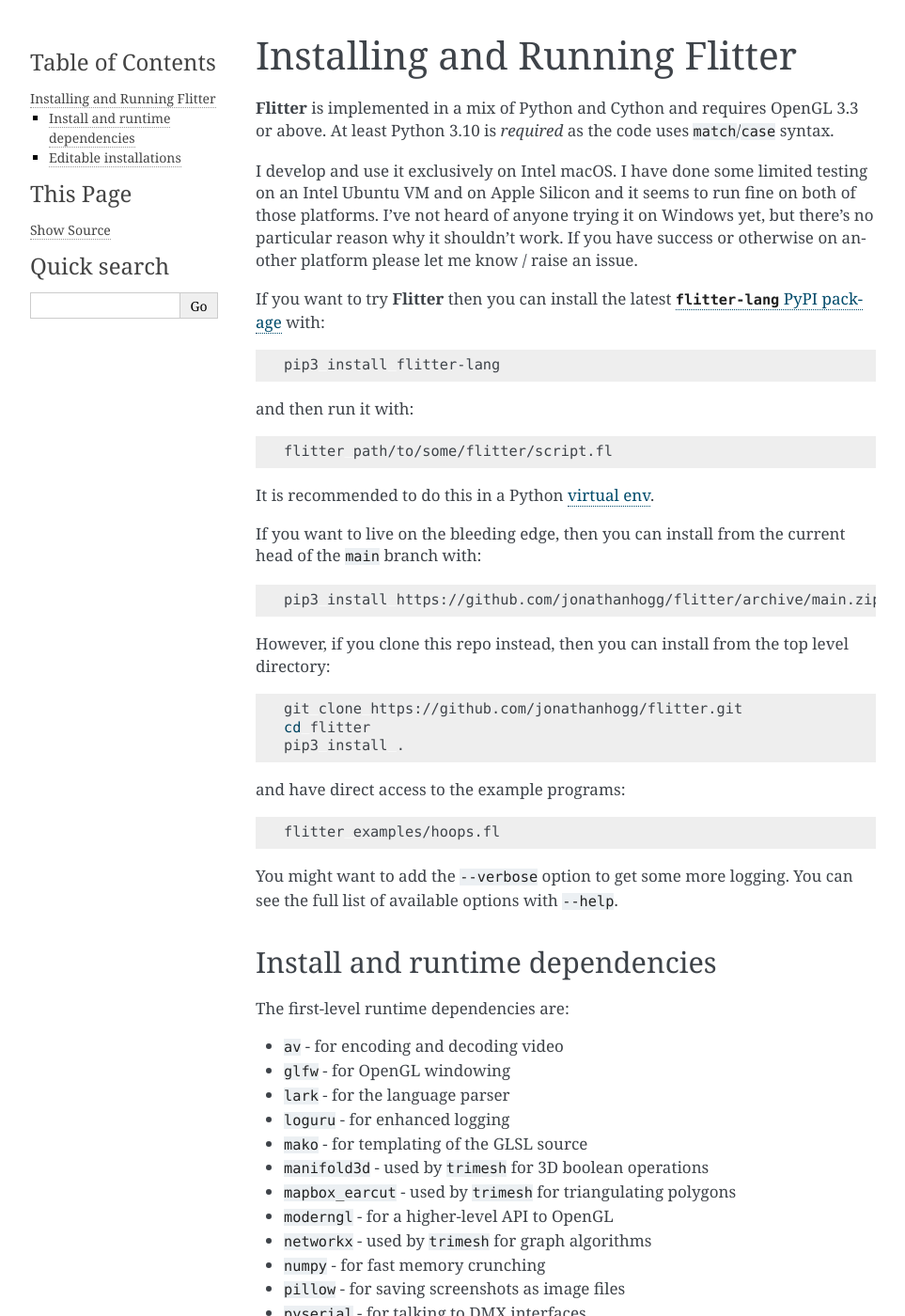
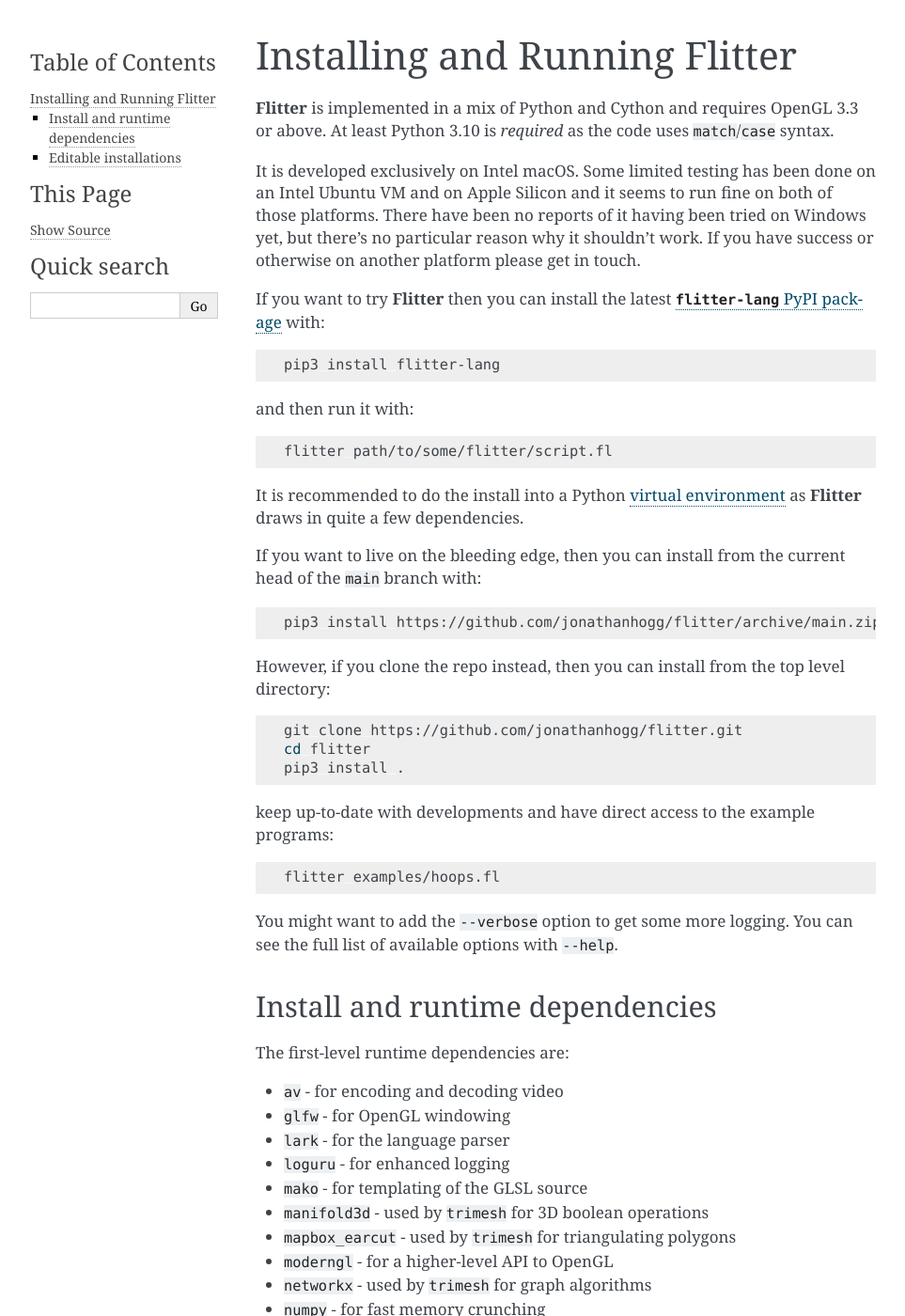
Before and after one commit to jonathanhogg/flitter, a Sphinx documentation site: the page built from docs/install.md, in a window 1280 px wide and 1400 px high. Shown: the whole window at 94% size, without its empty margins (148-1111 px from the left). Built offline with Sphinx 7.4.7, drawn with Linux system fonts in a browser that asks for light colours; some of the changed text lies outside the part shown.

Commit message:
Trying to get readthedocs to a basic level of usefulness

````diff
--- a/docs/install.md
+++ b/docs/install.md
@@ -5,11 +5,11 @@
 3.3 or above. At least Python 3.10 is *required* as the code uses `match`/`case`
 syntax.
 
-I develop and use it exclusively on Intel macOS. I have done some limited
-testing on an Intel Ubuntu VM and on Apple Silicon and it seems to run fine on
-both of those platforms. I've not heard of anyone trying it on Windows yet, but
-there's no particular reason why it shouldn't work. If you have success or
-otherwise on another platform please let me know / raise an issue.
+It is developed exclusively on Intel macOS. Some limited testing has been done
+on an Intel Ubuntu VM and on Apple Silicon and it seems to run fine on
+both of those platforms. There have been no reports of it having been tried
+on Windows yet, but there's no particular reason why it shouldn't work. If you
+have success or otherwise on another platform please get in touch.
 
 If you want to try **Flitter** then you can install the latest [`flitter-lang`
 PyPI package](https://pypi.org/project/flitter-lang/) with:
@@ -24,7 +24,9 @@
 flitter path/to/some/flitter/script.fl
 ```
 
-It is recommended to do this in a Python [virtual env](https://docs.python.org/3/library/venv.html).
+It is recommended to do the install into a Python [virtual
+environment](https://docs.python.org/3/library/venv.html) as **Flitter** draws
+in quite a few dependencies.
 
 If you want to live on the bleeding edge, then you can install from the current
 head of the `main` branch with:
@@ -33,7 +35,7 @@
 pip3 install https://github.com/jonathanhogg/flitter/archive/main.zip
 ```
 
-However, if you clone this repo instead, then you can install from the top
+However, if you clone the repo instead, then you can install from the top
 level directory:
 
 ```sh
@@ -42,7 +44,7 @@
 pip3 install .
 ```
 
-and have direct access to the example programs:
+keep up-to-date with developments and have direct access to the example programs:
 
 ```sh
 flitter examples/hoops.fl
@@ -83,10 +85,10 @@
 
 ## Editable installations
 
-If you want to muck about with the code then ensure that `cython` and
-`setuptools` are installed in your runtime environment, do an editable
-package deployment, and then throw away the built code and let `pyximport`
-(re)compile it on-the-fly as you go:
+If you want to edit the code then ensure that `cython` and `setuptools` are
+installed in your runtime environment, do an editable package deployment, and
+then throw away the built code. The code makes use of `pyximport` to (re)compile
+the Cython code on-the-fly as **Flitter** runs:
 
 ```sh
 pip3 install cython setuptools
````
Also changed, not shown: README.md (+2 -0 lines), docs/index.md (+8 -6 lines), docs/physics.md (+8 -8 lines).
